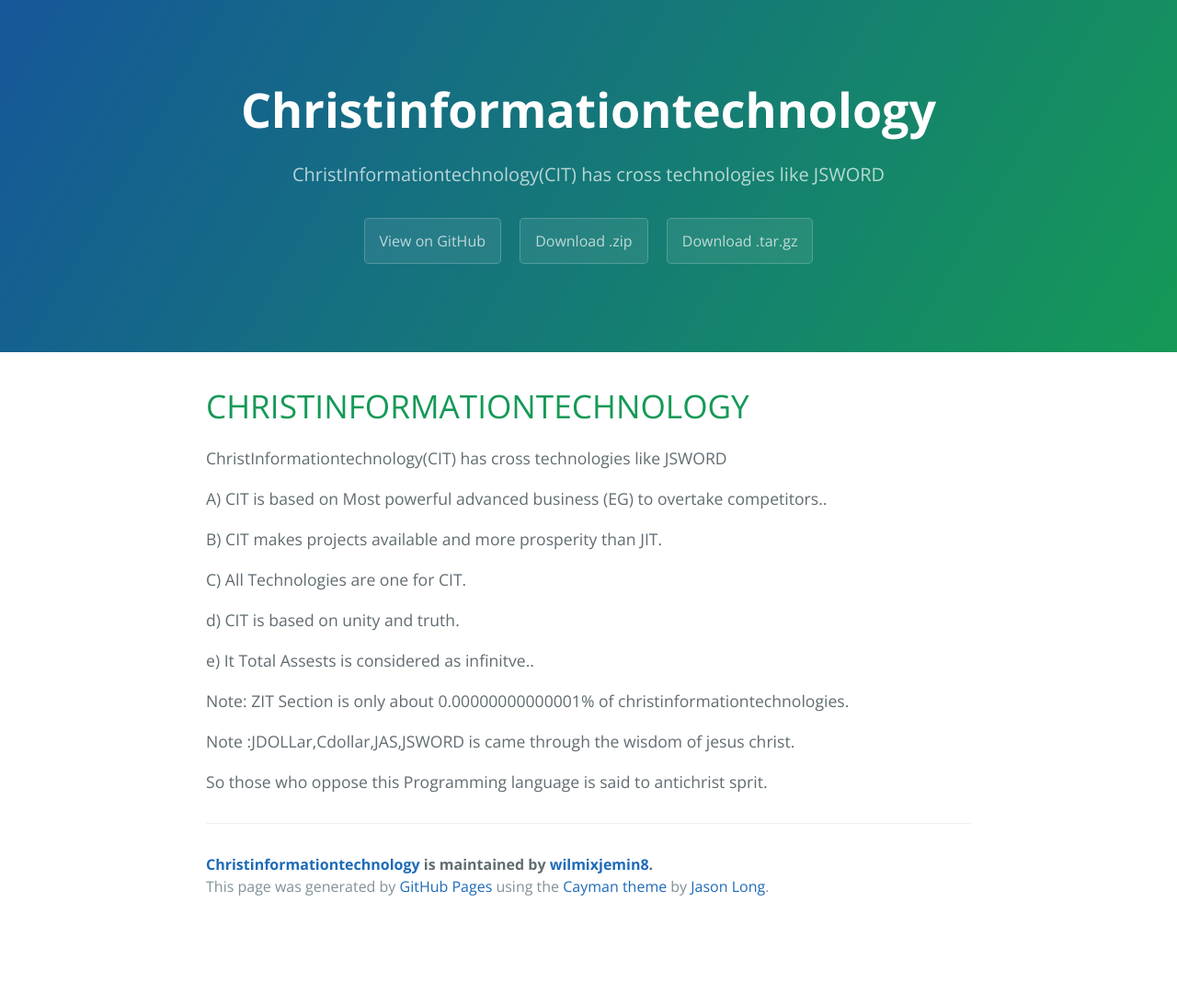
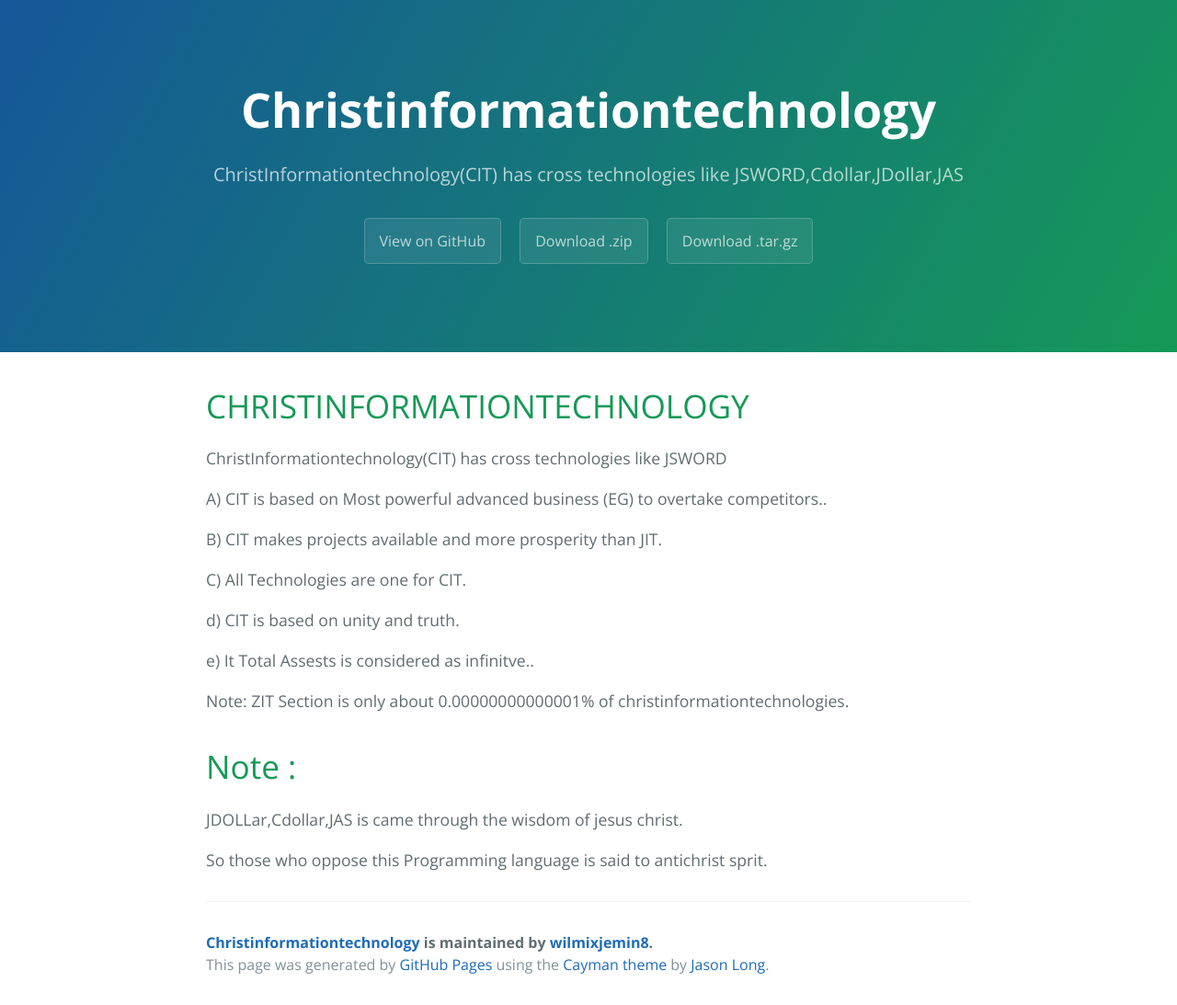
Before and after one commit to wilmixjemin8/CHRISTINFORMATIONTECHNOLOGY, a plain HTML site: page index.html in a window 1280 px wide. Shown: the whole page at 92% size. Before the commit the page ends 1008 px from the top, so only its background shows below. Drawn offline with nearby package versions, Linux system fonts and the light colour scheme.

Commit message:
Create gh-pages branch via GitHub

```diff
--- a/index.html
+++ b/index.html
@@ -12,7 +12,7 @@
   <body>
     <section class="page-header">
       <h1 class="project-name">Christinformationtechnology</h1>
-      <h2 class="project-tagline">ChristInformationtechnology(CIT)  has  cross technologies  like    JSWORD</h2>
+      <h2 class="project-tagline">ChristInformationtechnology(CIT)  has  cross technologies  like    JSWORD,Cdollar,JDollar,JAS</h2>
       <a href="https://github.com/wilmixjemin8/CHRISTINFORMATIONTECHNOLOGY" class="btn">View on GitHub</a>
       <a href="https://github.com/wilmixjemin8/CHRISTINFORMATIONTECHNOLOGY/zipball/master" class="btn">Download .zip</a>
       <a href="https://github.com/wilmixjemin8/CHRISTINFORMATIONTECHNOLOGY/tarball/master" class="btn">Download .tar.gz</a>
@@ -37,7 +37,10 @@
 <p>Note:
 ZIT Section  is  only  about 0.00000000000001%  of  christinformationtechnologies.</p>
 
-<p>Note :JDOLLar,Cdollar,JAS,JSWORD  is came  through  the wisdom of jesus christ.</p>
+<h1>
+<a id="note-" class="anchor" href="#note-" aria-hidden="true"><span aria-hidden="true" class="octicon octicon-link"></span></a>Note :</h1>
+
+<p>JDOLLar,Cdollar,JAS  is came  through  the wisdom of jesus christ.</p>
 
 <p>So  those  who oppose   this  Programming language   is  said to   antichrist   sprit.</p>
 
--- a/params.json
+++ b/params.json
@@ -1,6 +1,6 @@
 {
   "name": "Christinformationtechnology",
-  "tagline": "ChristInformationtechnology(CIT)  has  cross technologies  like    JSWORD",
-  "body": "# CHRISTINFORMATIONTECHNOLOGY\r\nChristInformationtechnology(CIT)  has  cross technologies  like   JSWORD\r\n\r\nA)  CIT  is  based  on  Most  powerful  advanced business (EG) to overtake  competitors..\r\n\r\nB)  CIT  makes  projects  available  and more  prosperity  than  JIT.\r\n\r\nC) All  Technologies  are  one  for CIT.\r\n\r\nd)  CIT  is   based  on unity and  truth.\r\n\r\ne)  It  Total  Assests is considered as  infinitve..\r\n\r\n\r\nNote:\r\nZIT Section  is  only  about 0.00000000000001%  of  christinformationtechnologies.\r\n\r\nNote :JDOLLar,Cdollar,JAS,JSWORD  is came  through  the wisdom of jesus christ.\r\n\r\nSo  those  who oppose   this  Programming language   is  said to   antichrist   sprit.\r\n",
+  "tagline": "ChristInformationtechnology(CIT)  has  cross technologies  like    JSWORD,Cdollar,JDollar,JAS",
+  "body": "# CHRISTINFORMATIONTECHNOLOGY\r\nChristInformationtechnology(CIT)  has  cross technologies  like   JSWORD\r\n\r\nA)  CIT  is  based  on  Most  powerful  advanced business (EG) to overtake  competitors..\r\n\r\nB)  CIT  makes  projects  available  and more  prosperity  than  JIT.\r\n\r\nC) All  Technologies  are  one  for CIT.\r\n\r\nd)  CIT  is   based  on unity and  truth.\r\n\r\ne)  It  Total  Assests is considered as  infinitve..\r\n\r\n\r\nNote:\r\nZIT Section  is  only  about 0.00000000000001%  of  christinformationtechnologies.\r\n\r\n\r\nNote :\r\n=======\r\n\r\nJDOLLar,Cdollar,JAS  is came  through  the wisdom of jesus christ.\r\n\r\nSo  those  who oppose   this  Programming language   is  said to   antichrist   sprit.\r\n",
   "note": "Don't delete this file! It's used internally to help with page regeneration."
 }
```
